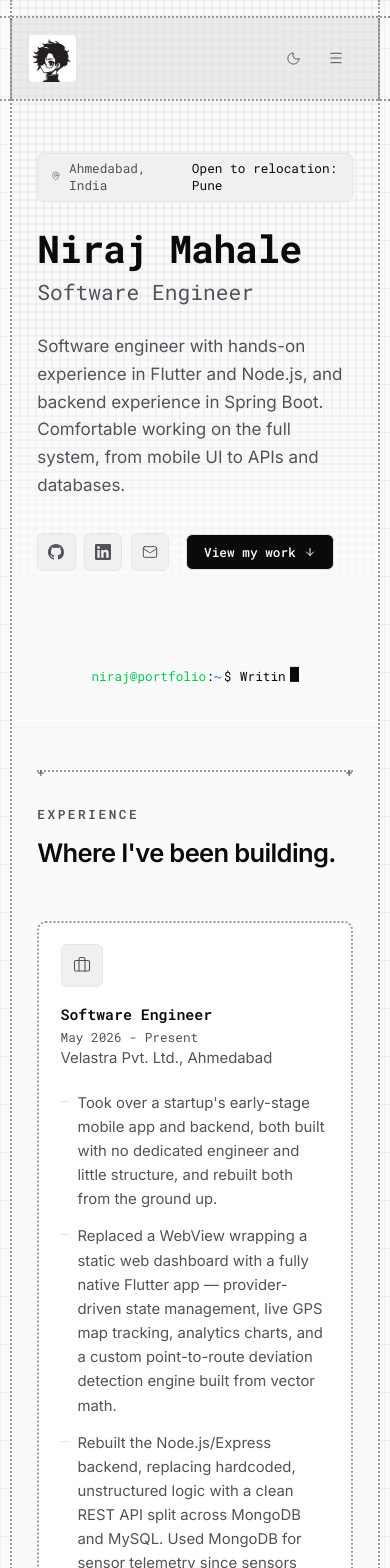
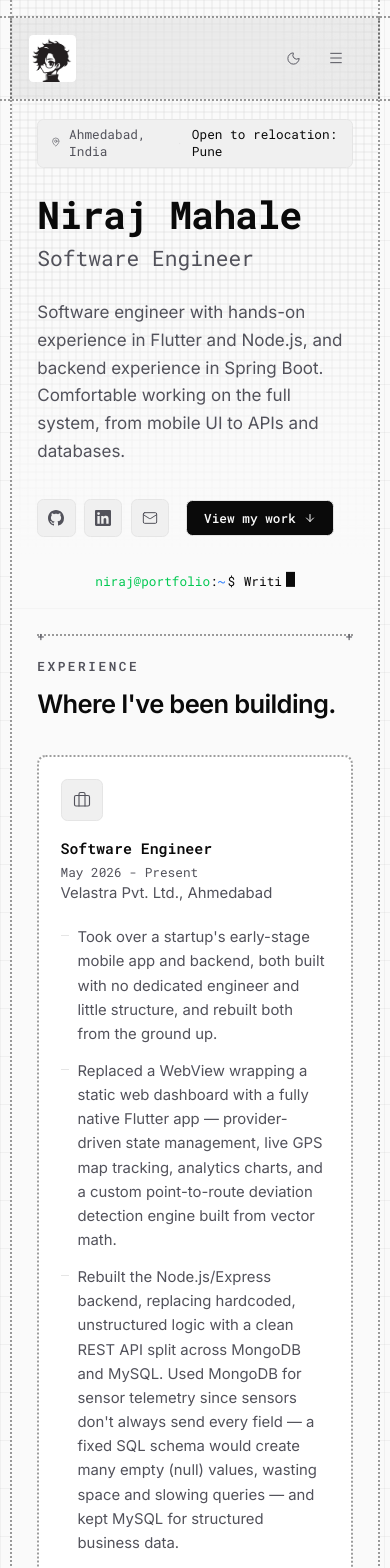
Before and after one commit to TheNirajMahale/portfolio, a Next.js app: page / in a window 390 px wide. Shown: the top 1568 px of the page. Built offline with nearby package versions, Linux system fonts and the light colour scheme.

Commit message:
style: tighten mobile spacing between hero, terminal, and section divider

```diff
--- a/src/components/animated-grid.tsx
+++ b/src/components/animated-grid.tsx
@@ -36,8 +36,8 @@ export function AnimatedGrid() {
   }, [displayedText, isDeleting, index]);
 
   return (
-    <div className="w-full px-4 pt-5 pb-8 sm:pt-8 sm:pb-14 flex items-center justify-center border-b border-border/30 relative z-20">
-      <div className="font-mono text-xs sm:text-base md:text-xl text-foreground flex items-center min-h-[32px] sm:min-h-[40px] text-center justify-center flex-wrap">
+    <div className="w-full px-4 py-3 sm:pt-8 sm:pb-14 flex items-center justify-center border-b border-border/30 relative z-20">
+      <div className="font-mono text-xs sm:text-base md:text-xl text-foreground flex items-center min-h-[28px] sm:min-h-[40px] text-center justify-center flex-wrap">
         <div className="mr-2 sm:mr-3 flex items-center shrink-0">
           <span className="text-green-500 dark:text-green-400">{siteData.terminal.prompt}</span>
           <span className="text-foreground">:</span>
--- a/src/components/hero.tsx
+++ b/src/components/hero.tsx
@@ -34,7 +34,7 @@ const item = {
 
 export function Hero() {
   return (
-    <section className="relative min-h-[70vh] flex items-center overflow-hidden">
+    <section className="relative min-h-0 sm:min-h-[70vh] flex items-center overflow-hidden">
       {/* Dynamic SVG Texture for Hero */}
       <div className="absolute inset-0 z-0 pointer-events-none overflow-hidden opacity-[0.15] dark:opacity-[0.07]">
         <svg className="absolute inset-0 h-full w-full" xmlns="http://www.w3.org/2000/svg">
@@ -49,7 +49,7 @@ export function Hero() {
         <div className="absolute inset-0 bg-gradient-to-b from-transparent via-transparent to-background" />
       </div>
 
-      <div className="relative z-10 mx-auto w-full max-w-5xl px-6 pt-36 pb-16 md:px-8">
+      <div className="relative z-10 mx-auto w-full max-w-5xl px-6 pt-28 pb-4 sm:pt-36 sm:pb-16 md:px-8">
         <motion.div variants={container} initial="hidden" animate="visible">
           {/* Status badge */}
           <motion.div
--- a/src/components/ui/section.tsx
+++ b/src/components/ui/section.tsx
@@ -12,12 +12,12 @@ export function Section({ id, title, subtitle, children, className }: SectionPro
   return (
     <section
       id={id}
-      className={cn("mx-auto w-full max-w-5xl px-6 py-10 md:px-8 md:py-16", className)}
+      className={cn("mx-auto w-full max-w-5xl px-6 pt-6 pb-10 sm:py-10 md:px-8 md:py-16", className)}
     >
       {title && (
-        <div className="mb-12">
+        <div className="mb-8 sm:mb-12">
           {/* Decorative line above title */}
-          <div className="decorative-line mb-8" />
+          <div className="decorative-line mb-5 sm:mb-8" />
           <h2 className="font-mono text-xs font-semibold uppercase tracking-[0.2em] text-muted-foreground">
             {title}
           </h2>
```
